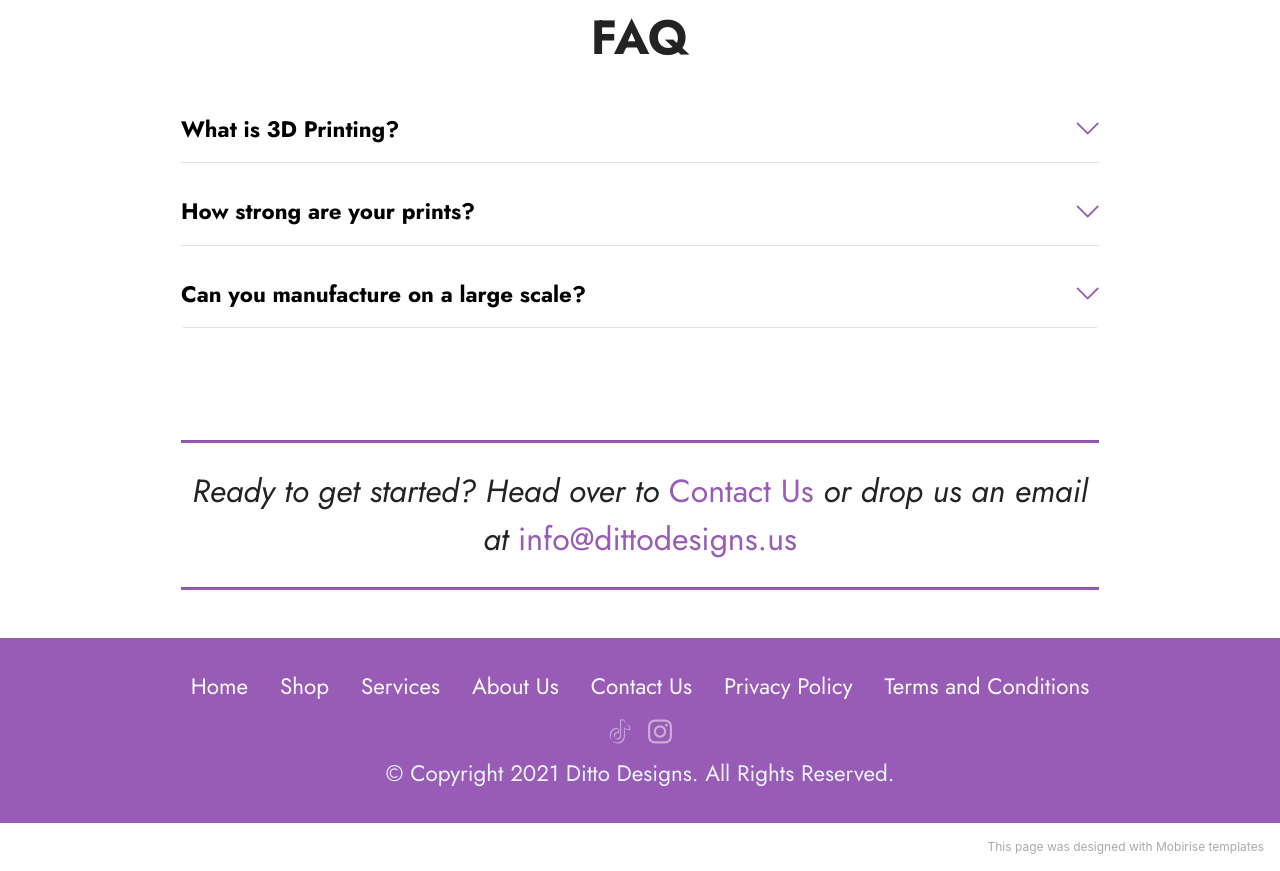
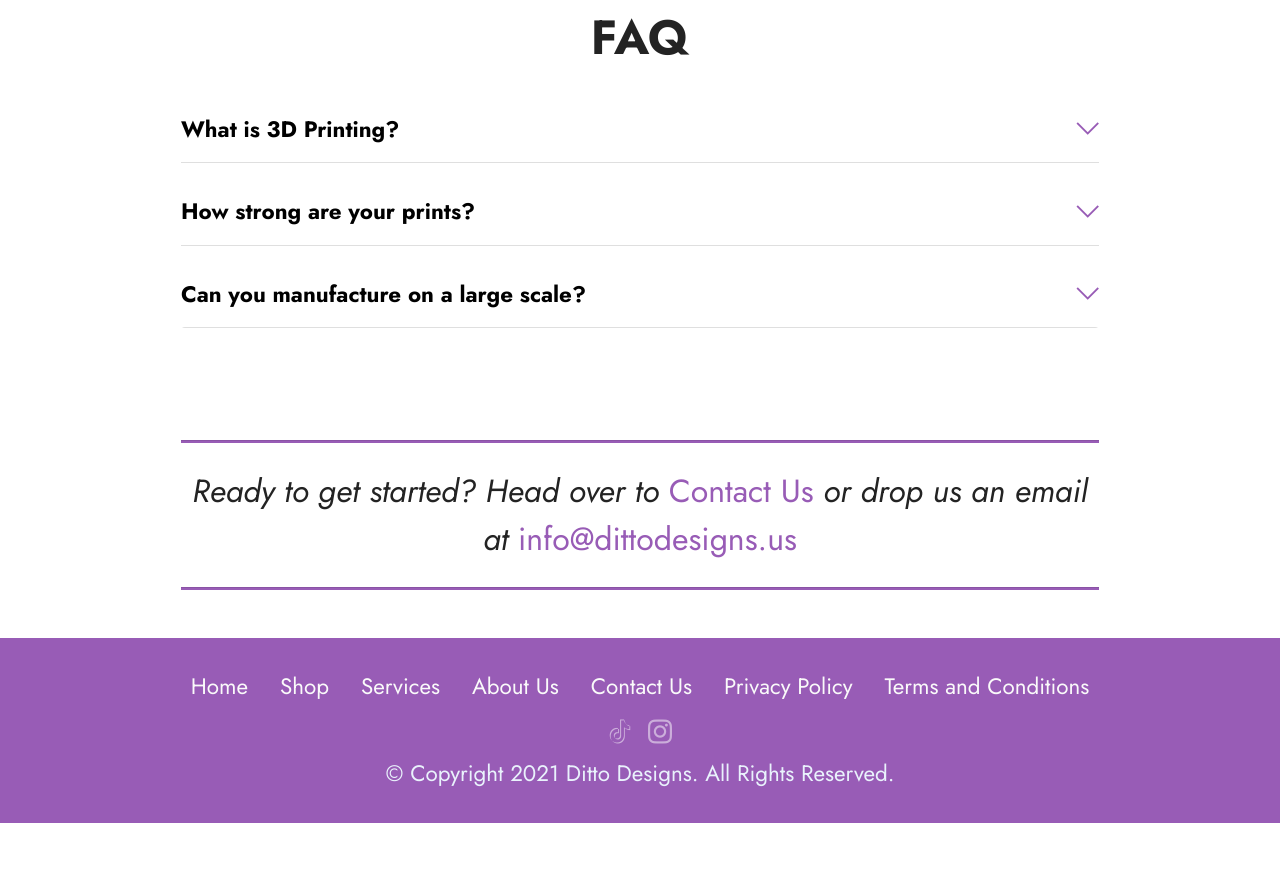
Before and after one commit to dittodesignsUS/dittodesigns, a plain HTML site: page services.html in a window 1280 px wide. Shown: the part 895-1766 px from the top of the page. After the commit the page ends 1718 px from the top, so only its background shows below. Drawn offline with Linux system fonts and the light colour scheme; files whose address does not match are found by name.

Commit message:
Update services.html

```diff
--- a/services.html
+++ b/services.html
@@ -264,7 +264,7 @@ s0.parentNode.insertBefore(s1,s0);
             </div>
         </div>
     </div>
-</section><section style="background-color: #fff; font-family: -apple-system, BlinkMacSystemFont, 'Segoe UI', 'Roboto', 'Helvetica Neue', Arial, sans-serif; color:#aaa; font-size:12px; padding: 0; align-items: center; display: flex;"><a href="https://mobirise.site/k" style="flex: 1 1; height: 3rem; padding-left: 1rem;"></a><p style="flex: 0 0 auto; margin:0; padding-right:1rem;"><a href="https://mobirise.site/r" style="color:#aaa;">This page</a> was designed with Mobirise templates</p></section><script src="assets/web/assets/jquery/jquery.min.js"></script>  <script src="assets/popper/popper.min.js"></script>  <script src="assets/tether/tether.min.js"></script>  <script src="assets/bootstrap/js/bootstrap.min.js"></script>  <script src="assets/web/assets/cookies-alert-plugin/cookies-alert-core.js"></script>  <script src="assets/web/assets/cookies-alert-plugin/cookies-alert-script.js"></script>  <script src="assets/smoothscroll/smooth-scroll.js"></script>  <script src="assets/dropdown/js/nav-dropdown.js"></script>  <script src="assets/dropdown/js/navbar-dropdown.js"></script>  <script src="assets/touchswipe/jquery.touch-swipe.min.js"></script>  <script src="assets/mbr-switch-arrow/mbr-switch-arrow.js"></script>  <script src="assets/theme/js/script.js"></script>
+</section><section style="background-color: #fff; font-family: -apple-system, BlinkMacSystemFont, 'Segoe UI', 'Roboto', 'Helvetica Neue', Arial, sans-serif; color:#aaa; font-size:12px; padding: 0; align-items: center; display: flex;"><a href="https://mobirise.site/k" style="flex: 1 1; height: 0rem; padding-left: 1rem;"></a><p style="flex: 0 0 auto; margin:0; padding-right:1rem;"><a href="https://mobirise.site/r" style="color:#aaa;"></a></p></section><script src="assets/web/assets/jquery/jquery.min.js"></script>  <script src="assets/popper/popper.min.js"></script>  <script src="assets/tether/tether.min.js"></script>  <script src="assets/bootstrap/js/bootstrap.min.js"></script>  <script src="assets/web/assets/cookies-alert-plugin/cookies-alert-core.js"></script>  <script src="assets/web/assets/cookies-alert-plugin/cookies-alert-script.js"></script>  <script src="assets/smoothscroll/smooth-scroll.js"></script>  <script src="assets/dropdown/js/nav-dropdown.js"></script>  <script src="assets/dropdown/js/navbar-dropdown.js"></script>  <script src="assets/touchswipe/jquery.touch-swipe.min.js"></script>  <script src="assets/mbr-switch-arrow/mbr-switch-arrow.js"></script>  <script src="assets/theme/js/script.js"></script>
 
 
 <div id="cookie-dialog" style="display: none;"><div id="cookiesdirective"><div style="position: fixed; top: 0; right: 0; bottom: 0; left: 0; background-color: rgb(0, 0, 0); opacity: 0.6900000000000001; z-index: 9999;"></div><div style="position: fixed; top: 0; right: 0; bottom: 0; left: 0; display: flex; align-items: center; z-index: 10000"><div class="cookie-wrapper" style="position: relative; width: 100%; max-width: 500px; margin-right: auto; margin-left: auto; padding: 1rem; text-align: center; border-radius: .3rem; box-shadow: 0 10px 40px 0 rgba(0,0,0,0.2); color:#424a4d; background:rgba(234, 239, 241, 0.99);"><div class="mbr-text"><p class="display-7">We use cookies to give you the best experience. Read our <a style='color: #424a4d; text-decoration: underline;' href='privacy-policy.html'>cookie policy</a>.</p></div><div class="mbr-section-btn"><a style="margin:0;;" class="btn btn-sm btn-primary display-7" id="impliedsubmit">Agree</a></div></div></div></div></div>
```
